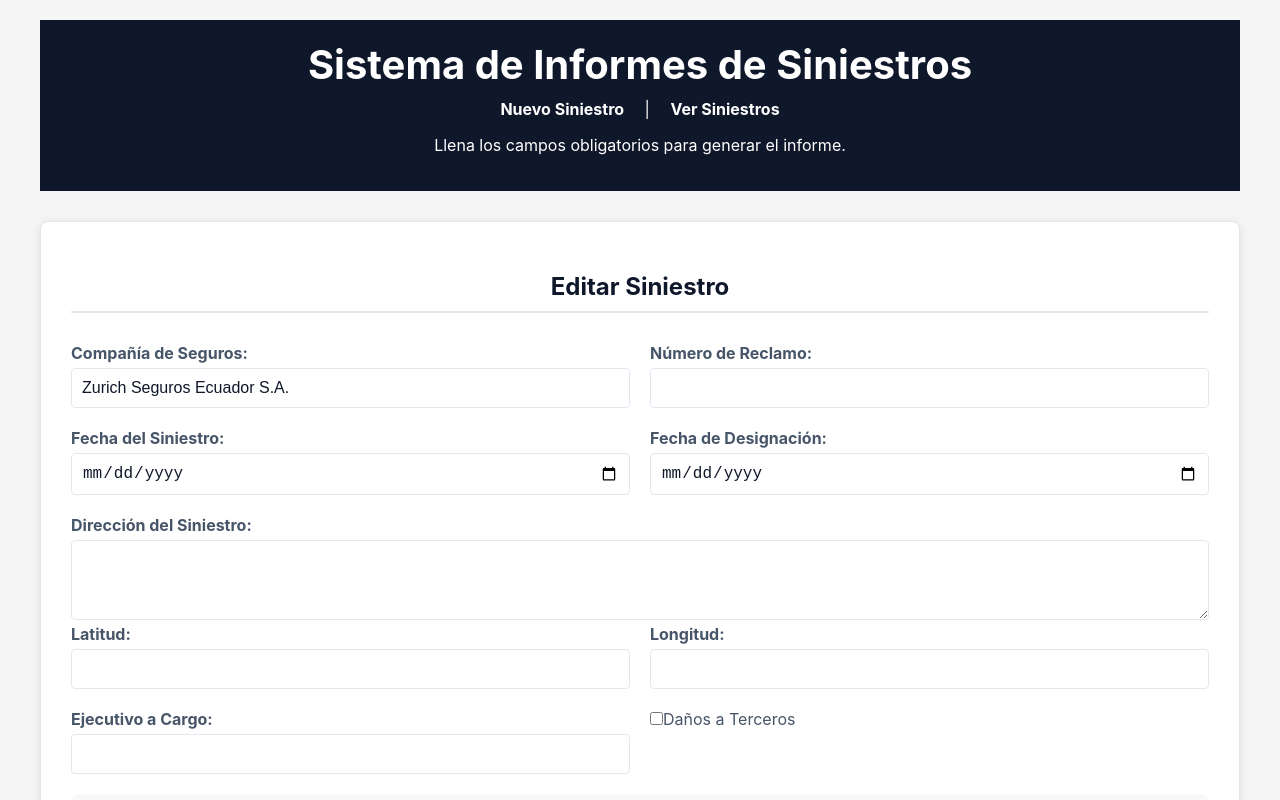
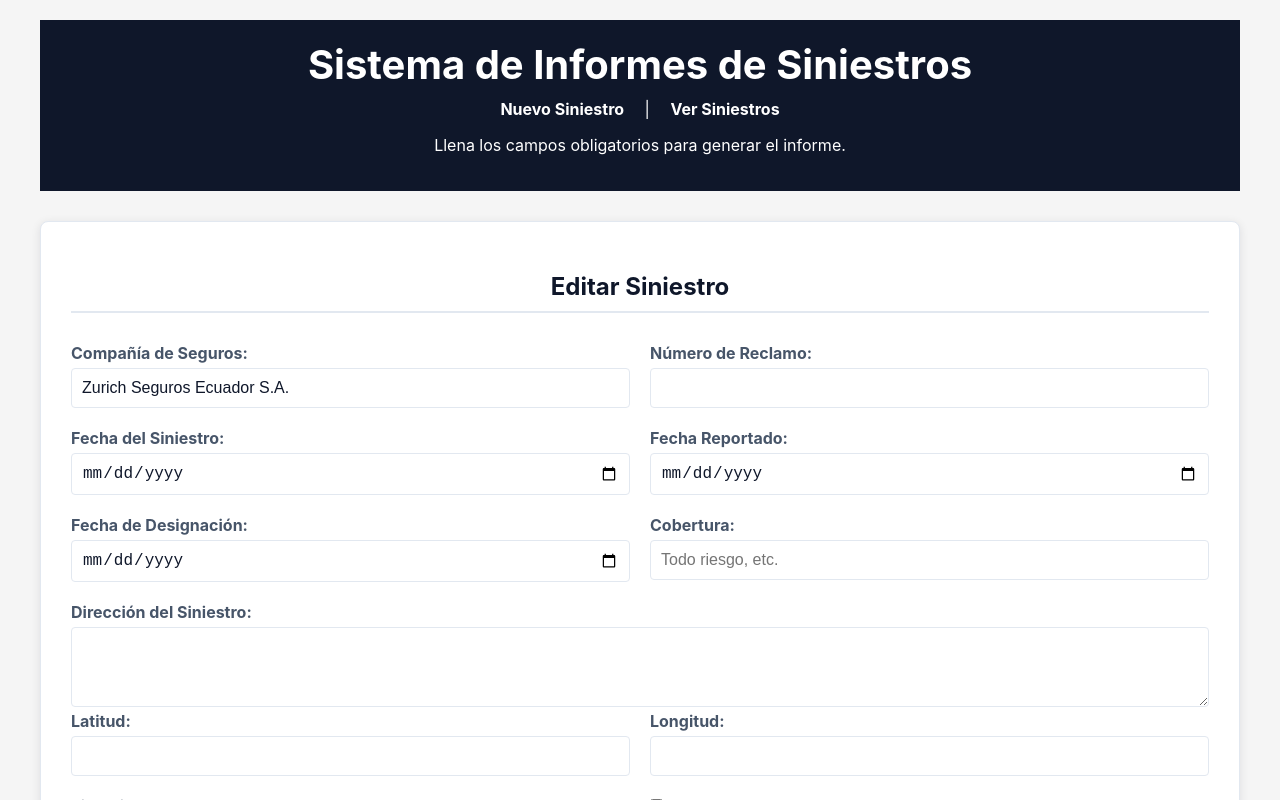
Before and after one commit to ginaproanio/Siniestros, a React (Create React App) app in the folder frontend/: page /siniestro/1/editar in a window 1280 px wide. Shown: the top 800 px of the page. Built offline with nearby package versions, Linux system fonts and the light colour scheme; no server answers.

Commit message:
Update create_test_data.py with new declaration fields and enhance SiniestroEdit.tsx with missing fields

```diff
--- a/frontend/src/components/SiniestroEdit.tsx
+++ b/frontend/src/components/SiniestroEdit.tsx
@@ -29,6 +29,7 @@ interface FormData {
   compania_seguros: string;
   reclamo_num: string;
   fecha_siniestro: string;
+  fecha_reportado?: string;
   direccion_siniestro: string;
   ubicacion_geo_lat?: number;
   ubicacion_geo_lng?: number;
@@ -36,12 +37,27 @@ interface FormData {
   ejecutivo_cargo?: string;
   fecha_designacion?: string;
   tipo_siniestro?: string;
+  cobertura?: string;
+
+  // Nuevos campos de declaración
+  fecha_declaracion?: string;
+  persona_declara_tipo?: string;
+  persona_declara_cedula?: string;
+  persona_declara_nombre?: string;
+  persona_declara_relacion?: string;
+  misiva_investigacion?: string;
 
   // Secciones dinámicas
   antecedentes?: AntecedenteData[];
   relatos_asegurado?: RelatoData[];
   inspecciones?: InspeccionData[];
   testigos?: TestigoData[];
+
+  // Datos relacionados
+  asegurado?: any;
+  beneficiario?: any;
+  conductor?: any;
+  objeto_asegurado?: any;
 }
 
 // Configurar base URL para el backend
@@ -80,6 +96,7 @@ const SiniestroEdit: React.FC = () => {
           compania_seguros: data.compania_seguros || "Zurich Seguros Ecuador S.A.",
           reclamo_num: data.reclamo_num || "",
           fecha_siniestro: data.fecha_siniestro ? new Date(data.fecha_siniestro).toISOString().split('T')[0] : "",
+          fecha_reportado: data.fecha_reportado ? new Date(data.fecha_reportado).toISOString().split('T')[0] : "",
           direccion_siniestro: data.direccion_siniestro || "",
           ubicacion_geo_lat: data.ubicacion_geo_lat || undefined,
           ubicacion_geo_lng: data.ubicacion_geo_lng || undefined,
@@ -87,12 +104,27 @@ const SiniestroEdit: React.FC = () => {
           ejecutivo_cargo: data.ejecutivo_cargo || "",
           fecha_designacion: data.fecha_designacion ? new Date(data.fecha_designacion).toISOString().split('T')[0] : "",
           tipo_siniestro: data.tipo_siniestro || "Vehicular",
+          cobertura: data.cobertura || "",
+
+          // Nuevos campos de declaración
+          fecha_declaracion: data.fecha_declaracion ? new Date(data.fecha_declaracion).toISOString().split('T')[0] : "",
+          persona_declara_tipo: data.persona_declara_tipo || "",
+          persona_declara_cedula: data.persona_declara_cedula || "",
+          persona_declara_nombre: data.persona_declara_nombre || "",
+          persona_declara_relacion: data.persona_declara_relacion || "",
+          misiva_investigacion: data.misiva_investigacion || "",
 
           // Secciones dinámicas
           antecedentes: data.antecedentes || [],
           relatos_asegurado: data.relatos_asegurado || [],
           inspecciones: data.inspecciones || [],
           testigos: data.testigos || [],
+
+          // Datos relacionados
+          asegurado: data.asegurado || null,
+          beneficiario: data.beneficiario || null,
+          conductor: data.conductor || null,
+          objeto_asegurado: data.objeto_asegurado || null,
         });
       } catch (error) {
         console.error('Error loading siniestro:', error);
@@ -183,12 +215,34 @@ const SiniestroEdit: React.FC = () => {
             />
           </div>
           <div className="form-group">
+            <label>Fecha Reportado:</label>
+            <input
+              type="date"
+              name="fecha_reportado"
+              value={formData.fecha_reportado}
+              onChange={handleInputChange}
+            />
+          </div>
+        </div>
+
+        <div className="form-row">
+          <div className="form-group">
             <label>Fecha de Designación:</label>
             <input
               type="date"
               name="fecha_designacion"
               value={formData.fecha_designacion}
               onChange={handleInputChange}
+            />
+          </div>
+          <div className="form-group">
+            <label>Cobertura:</label>
+            <input
+              type="text"
+              name="cobertura"
+              value={formData.cobertura}
+              onChange={handleInputChange}
+              placeholder="Todo riesgo, etc."
             />
           </div>
         </div>
```
Also changed, not shown: 1 other file (tests, documents, lock files or other folders).
